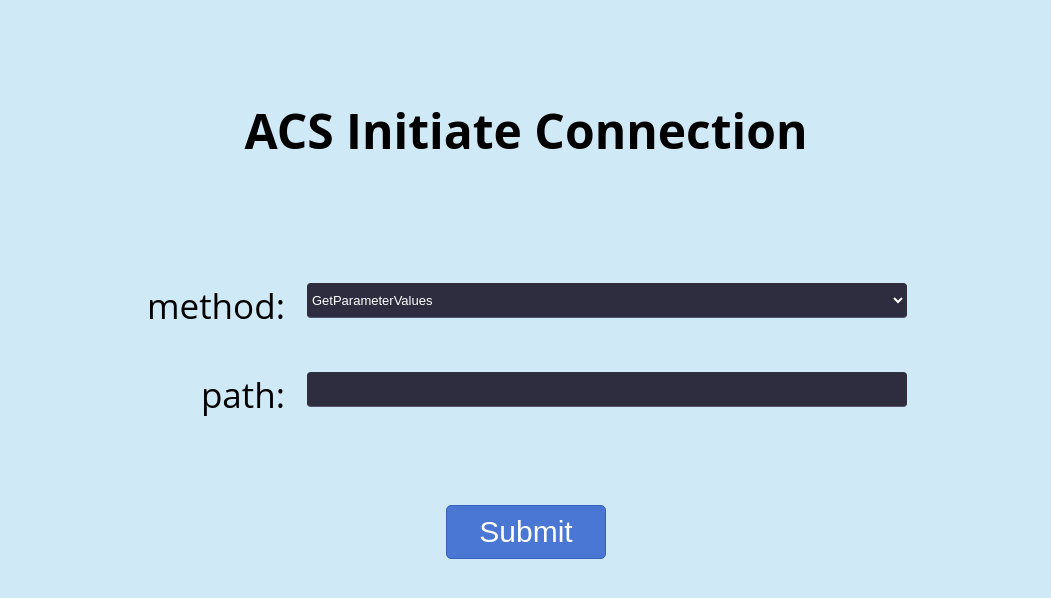
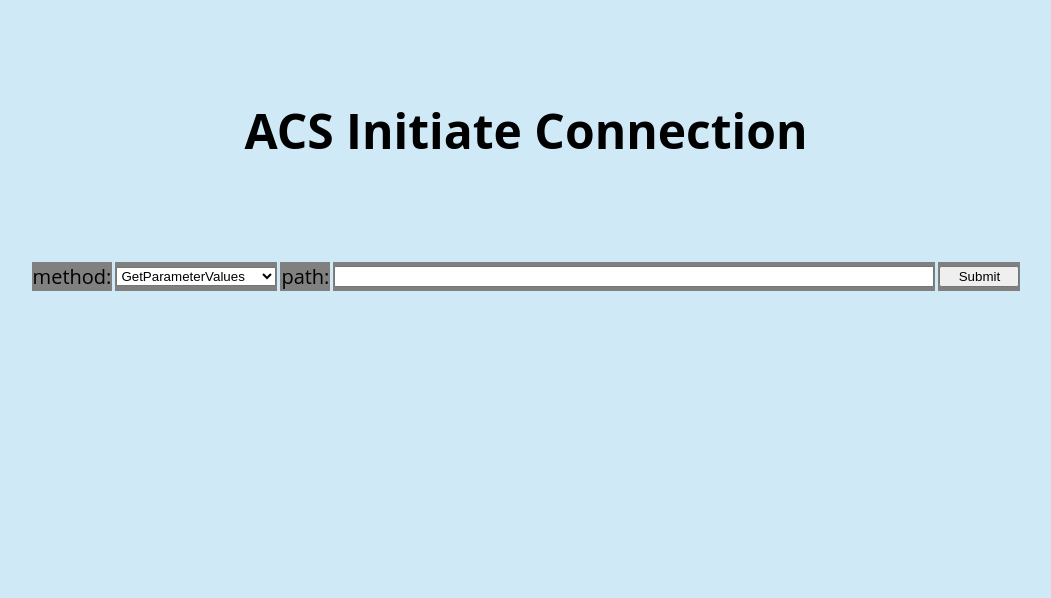
Before and after one commit to ztpaul/pyacs, a Python web app: template templates/web/index.html in a window 1280 px wide. Shown: the top 598 px of the page, without its empty margins (114-1165 px from the left). Run offline with Jinja, Linux system fonts and the light colour scheme; the template is opened without the code that fills it, so the values that code supplies are empty.

Commit message:
modify html

```diff
--- a/templates/web/index.css
+++ b/templates/web/index.css
@@ -19,64 +19,31 @@ h1{
     text-align:center;
    }
 
-h2{
-    font-size: 1.5em;
-    margin: 0.67em 0;
-    text-align:center;
-   }
-
 table{
     border-collapse:separate;
-    border-spacing:20px 20px;
-    font-size: 35px;
+    border-spacing:3px 1px;
 }
 
 td{
-    width: 140px;
-    text-align:right;
+    text-align:left;
+    font-size: 20px;
+    height: 25;
+    background-color: #808080;
 }
 
 input{
-    width: 600px;
-    height: 35px;
-    margin-bottom: 10px;
     outline: none;
-    padding: 10px;
-    font-size: 13px;
-    color: #fff;
-    border-top: 1px solid #312E3D;
-    border-left: 1px solid #312E3D;
-    border-right: 1px solid #312E3D;
-    border-bottom: 1px solid #56536A;
-    border-radius: 4px;
-    background-color: #2D2D3F;
    }
 
 select{
-    width: 600px;
-    height: 35px;
-    margin-bottom: 10px;
+    width: 160px;
+    vertical-align: middle;
     outline: none;
-    font-size: 13px;
-    color: #fff;
-    border-top: 1px solid #312E3D;
-    border-left: 1px solid #312E3D;
-    border-right: 1px solid #312E3D;
-    border-bottom: 1px solid #56536A;
-    border-radius: 4px;
-    background-color: #2D2D3F;
    }
 
 .button{
-    width: 160px;
-    min-height: 20px;
+    width: 80px;
     display: block;
-    background-color: #4a77d4;
-    border: 1px solid #3762bc;
-    color: #fff;
-    padding: 9px 14px;
-    font-size: 30px;
     line-height: normal;
-    border-radius: 5px;
     margin: 0;
    }
--- a/templates/web/index.html
+++ b/templates/web/index.html
@@ -1,8 +1,8 @@
 <html>
 
     <head>
-        <script type = "text/javascript" src = "{{ url_for('static', filename = 'index.js') }}" ></script>
-        <link rel="stylesheet" type="text/css" href="{{ url_for('static', filename='index.css') }}">
+        <script type = "text/javascript" src = "index.js" ></script>
+        <link rel="stylesheet" type="text/css" href="index.css">
     </head>
 
     <body>
@@ -19,28 +19,28 @@
                     <tr>
                         <td>method:</td>
                         <td>
-                            <select id="method" name="method">
-                                <option selected="selected">GetParameterValues</option>
-                                <option>SetParameterValues</option>
-                                <option>AddObject</option>
-                                <option>DeleteObject</option>
+                            <select id="selectMethod" onchange="OnChangeMethod(this.value)">
+                                <option value="GetParameterValues" selected="selected">GetParameterValues</option>
+                                <option value="SetParameterValues">SetParameterValues</option>
+                                <option value="AddObject">AddObject</option>
+                                <option value="DeleteObject">DeleteObject</option>
                             </select>
                         </td>
-                    </tr>
-                    <tr></tr>
-                    <tr>
                         <td>path:</td>
                         <td>
-                            <input type="text" required="required" id="arg" name="arg">
+                            <input style="width:600px" type="text" required="required" id="path">
+                        </td>
+                        <td id="tdValue">value:</td>
+                        <td id="tdInputValue">
+                            <input style="width:160px" type="text" required="required" id="inputValue">
+                        </td>
+                        <td>
+                            <button class="button"  type="submit">Submit</button>
                         </td>
                     </tr>
 
                 </table>
             </center>
-            <br/>
-            <br/>
-            <br/>
-            <center> <button class="button"  type="submit">Submit</button></center>
         </form>
     </body>
 </html>
--- a/templates/web/index.js
+++ b/templates/web/index.js
@@ -1,4 +1,27 @@
-function OnSubmit() {
+window.onload=function()
+{
+    document.getElementById('selectMethod').onchange(this.value);
+}
+
+function OnSubmit()
+{
     window.history.replaceState(null, null, window.location.href);
     return true
- }
+}
+
+
+
+function OnChangeMethod(value)
+{
+    if(value=="SetParameterValues")
+    {
+        document.getElementById('tdValue').style.display = "";
+        document.getElementById('tdInputValue').style.display = "";
+    }
+    else
+    {
+        document.getElementById('tdValue').style.display = "none";
+        document.getElementById('tdInputValue').style.display = "none";
+    }
+    //alert(value)
+}
```
